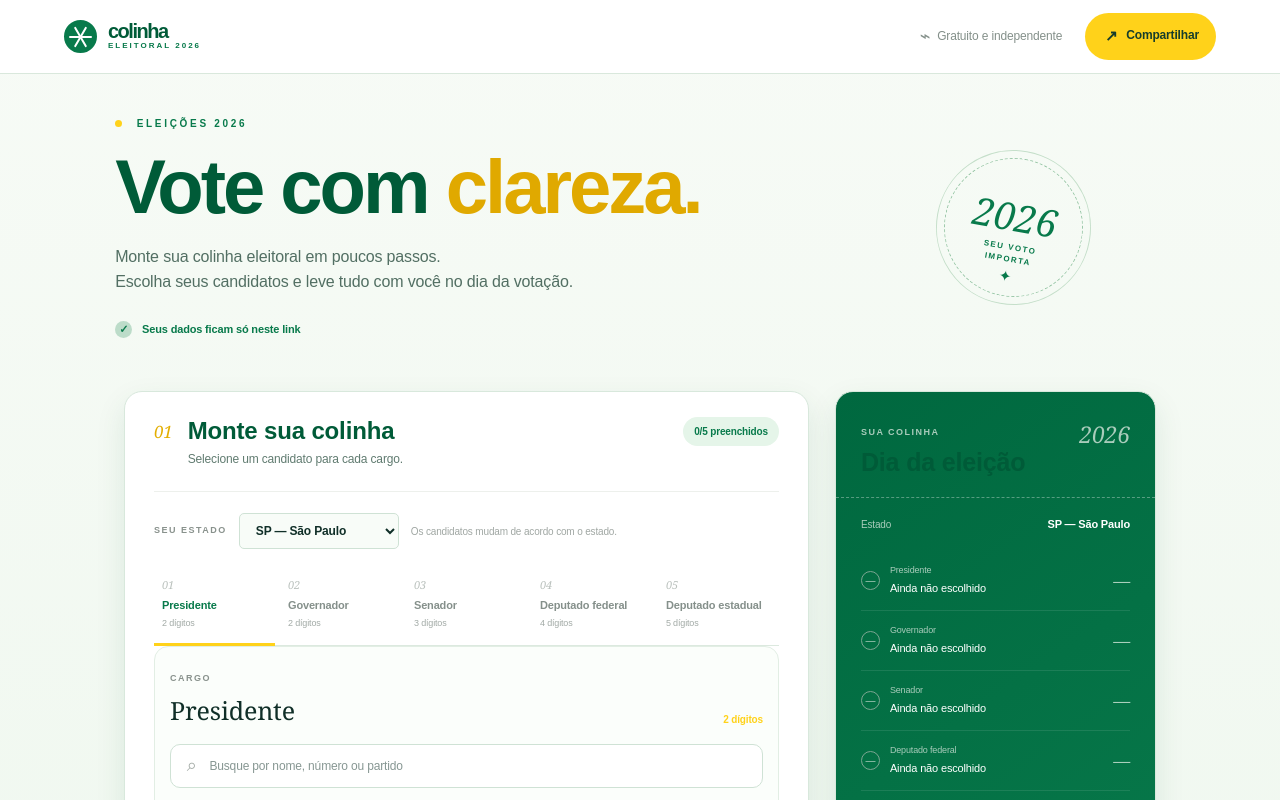
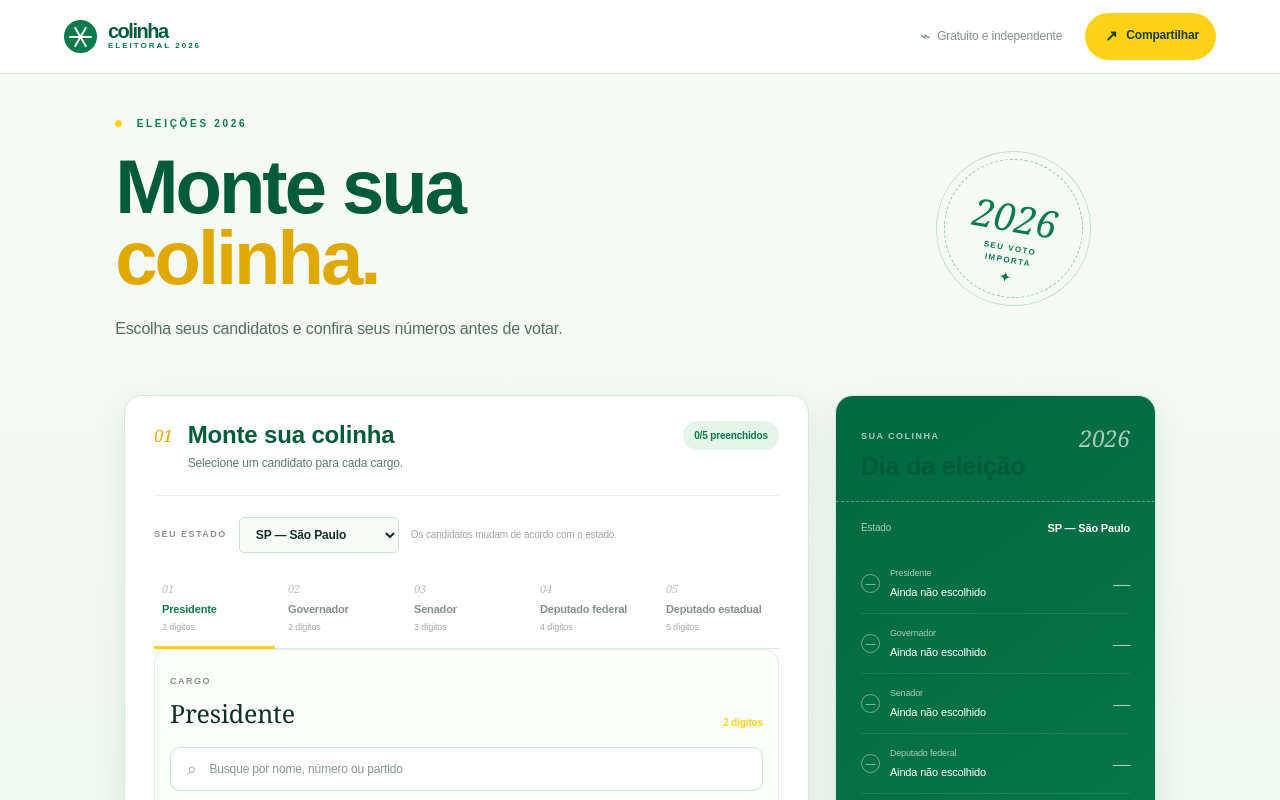
Before and after one commit to ailtonandrade/app-de-colinha-eleitoral, a Next.js app: page / in a window 1280 px wide. Shown: the top 800 px of the page. Built offline with nearby package versions, Linux system fonts and the light colour scheme.

Commit message:
feat: update hero section text for clearer voting instructions\n\nUpdated hero section to simplify and clarify voting instructions.

```diff
--- a/app/page.tsx
+++ b/app/page.tsx
@@ -113,9 +113,8 @@ export default function Page() {
       <section className="hero" id="top">
         <div className="hero-copy">
           <div className="eyebrow"><span /> ELEIÇÕES 2026</div>
-          <h1>Vote com <em>clareza.</em></h1>
-          <p>Monte sua colinha eleitoral em poucos passos.<br />Escolha seus candidatos e leve tudo com você no dia da votação.</p>
-          <div className="hero-note"><span className="check">✓</span> Seus dados ficam só neste link</div>
+          <h1>Monte sua <em>colinha.</em></h1>
+          <p>Escolha seus candidatos e confira seus números antes de votar.</p>
         </div>
         <div className="hero-seal" aria-hidden="true"><span>2026</span><small>SEU VOTO<br />IMPORTA</small><i>✦</i></div>
       </section>
```
